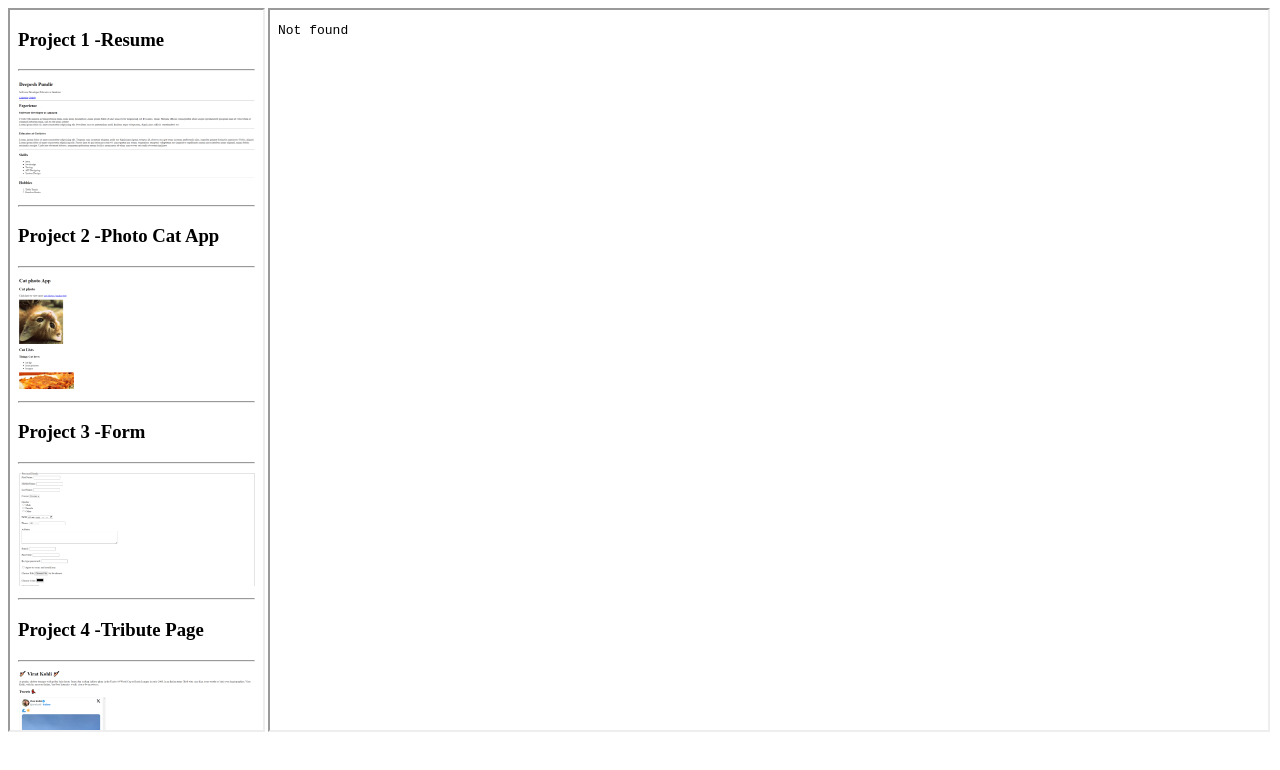
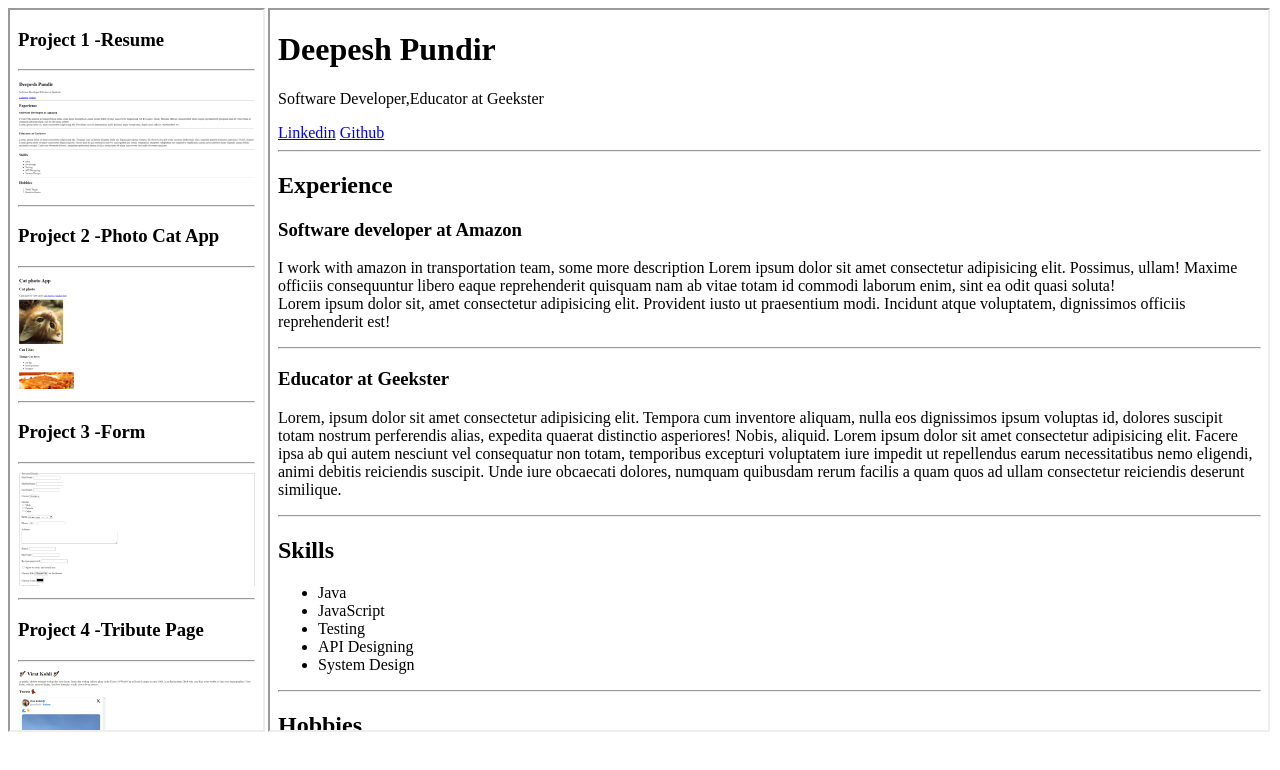
Before and after one commit to Deepesh-Pundir8898/Weekly_Test-2, a plain HTML site: page index.html in a window 1280 px wide. Drawn offline with Linux system fonts and the light colour scheme; the site is published under a folder, as on GitHub Pages, so addresses that start at the root find nothing.

Commit message:
update the image src foe project_1

```diff
--- a/index.html
+++ b/index.html
@@ -33,7 +33,7 @@
             <iframe src="left_window.html" frameborder="1" width="100%" height="90%"></iframe>
         </div>
         <div class="right_window">
-            <iframe name="displayFrame" src="/project_1/resume.html" frameborder="1" width="100%" height="90%"></iframe>
+            <iframe name="displayFrame" src="project_1/resume.html" frameborder="1" width="100%" height="90%"></iframe>
         </div>
 </body>
 </html>
```
